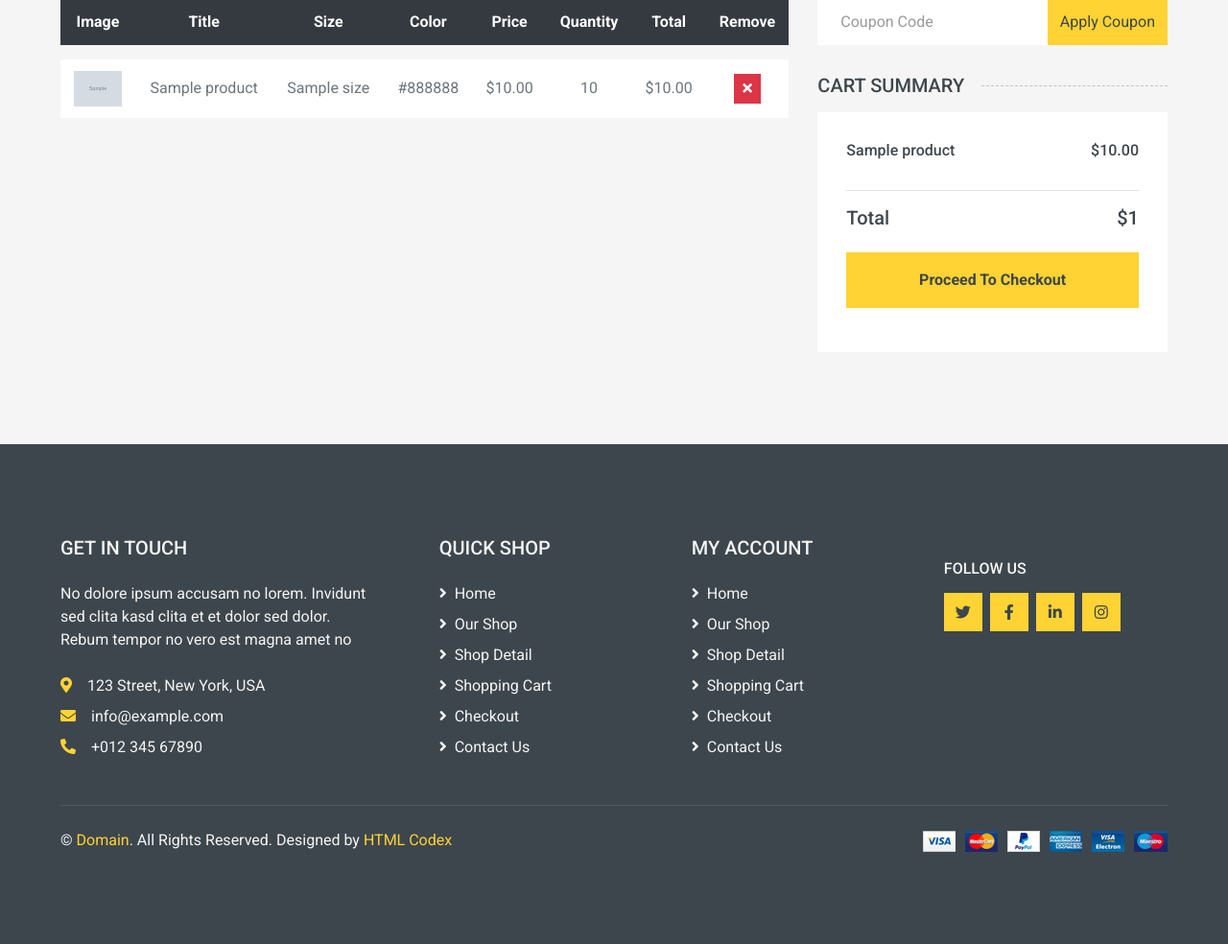
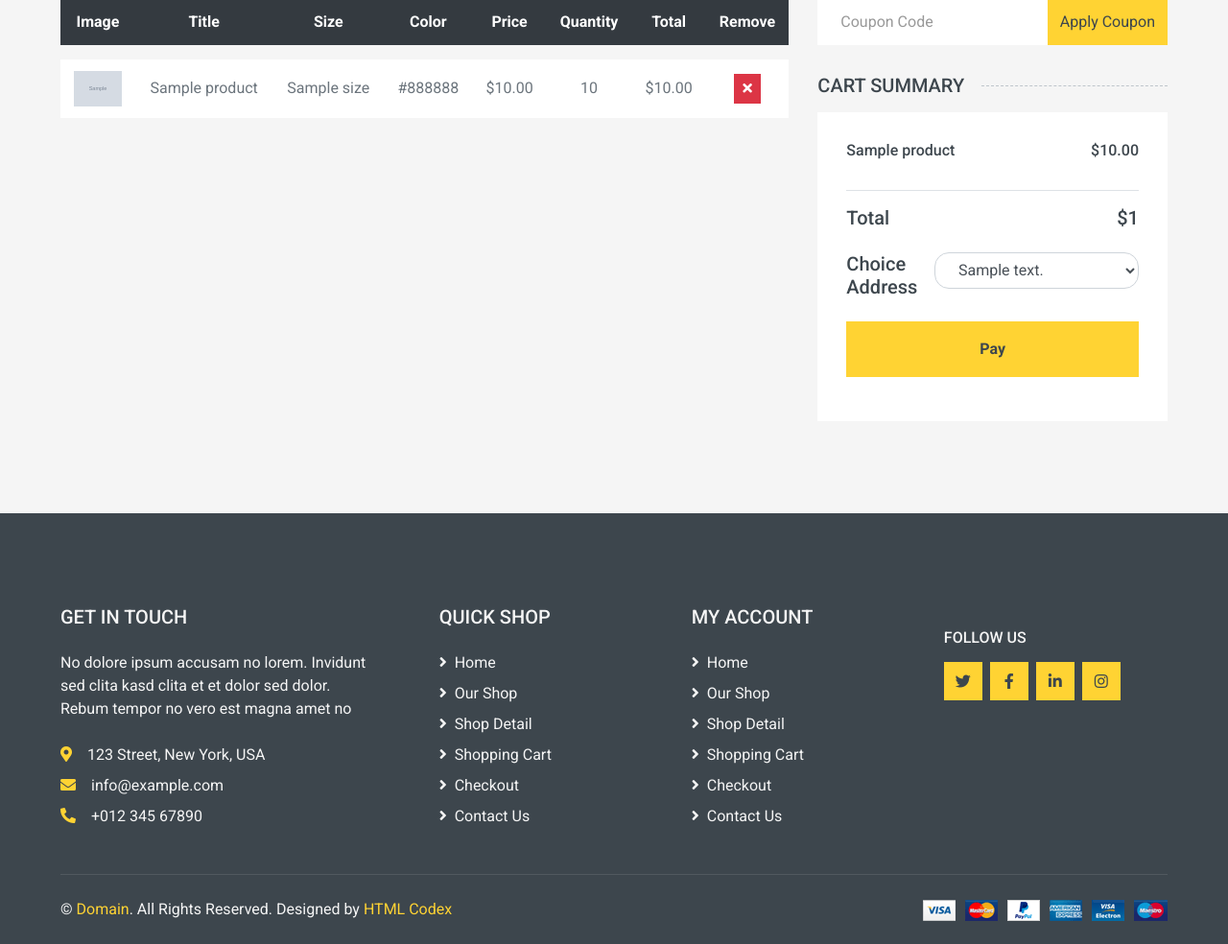
Before and after one commit to Kia-Aalam/Django-Shop, a Django app: template cart/templates/cart/cart_detail.html in a window 1280 px wide. Shown: the part 303-1287 px from the top of the page at 96% size. Before the commit the page ends 1191 px from the top, so only its background shows below. Run offline with Django 5.2, Linux system fonts and the light colour scheme; the template is opened without the code that fills it: most values are stand-ins (such as "Sample title", 1, 10 or a date in 2020); grey boxes marked "Sample" are stand-in pictures; some libraries are stand-ins or nearby versions.

Commit message:
add pay and add address button to cart_detail page

```diff
--- a/cart/templates/cart/cart_detail.html
+++ b/cart/templates/cart/cart_detail.html
@@ -103,7 +103,25 @@
                             <h5>Total</h5>
                             <h5>${{total_price}}</h5>
                         </div>
-                        <button class="btn btn-block btn-primary font-weight-bold my-3 py-3">Proceed To Checkout</button>
+                        <!-- Address -->
+                        {% if addresses %}
+                            <div class="d-flex justify-content-between mt-3 mb-3">
+                                <h5>Choice Address</h5>
+                                <select class="form-control" id="addressSelect"
+                                name="address_id" style="border-radius: 15px; padding: 0px 20px;">
+                                    {% for item in addresses %}
+                                        <option value="{{ item.id }}">{{ item.address }}</option>
+                                    {% endfor %}
+                                </select>
+                            </div>
+                        {% endif %}
+
+                        <!-- Pay Button -->
+                        {% if addresses %}
+                            <button class="btn btn-block btn-primary font-weight-bold my-3 py-3">Pay</button>
+                        {% else %}
+                            <a href="{% url 'checkout' %}?next={% url 'cart_detail' %}" class="btn btn-block btn-primary font-weight-bold my-3 py-3">Add address</a>
+                        {% endif %}
                     </div>
                 </div>
             </div>
--- a/cart/views.py
+++ b/cart/views.py
@@ -7,17 +7,21 @@
 from django.contrib import messages
 
 from .cart_module import CartManager
-
+from login.models import CheckoutModel
 
 class CartDetailView(View):
     def get(self, request):
         cart_manager = CartManager(request)
         cart_info = cart_manager.get_cart_info()
+        user = request.user
+        addresses = CheckoutModel.objects.filter(user=user)
 
         context = {
             'items': cart_info['items'],
             'total_price': cart_info['total_price'],
             'total_items': cart_info['total_items'],
+            'addresses': addresses,
+            'user': user,
         }
         return render(request, 'cart/cart_detail.html', context)
 
--- a/login/views.py
+++ b/login/views.py
@@ -136,6 +136,12 @@
             checkout = form.save(commit=False)
             checkout.user = request.user
             checkout.save()
+
+            # Cart
+            next_page = request.GET.get('next')
+            if next_page:
+                return redirect(next_page)
+
             return redirect('home')
 
         return render(request, 'login/checkout.html', {'form': form})
```
